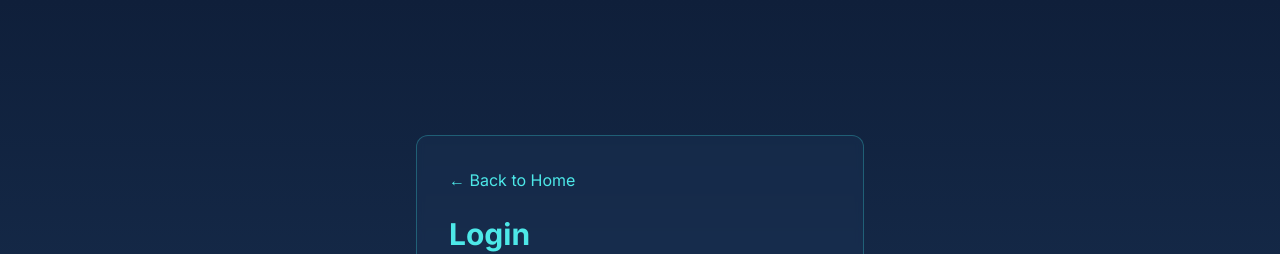
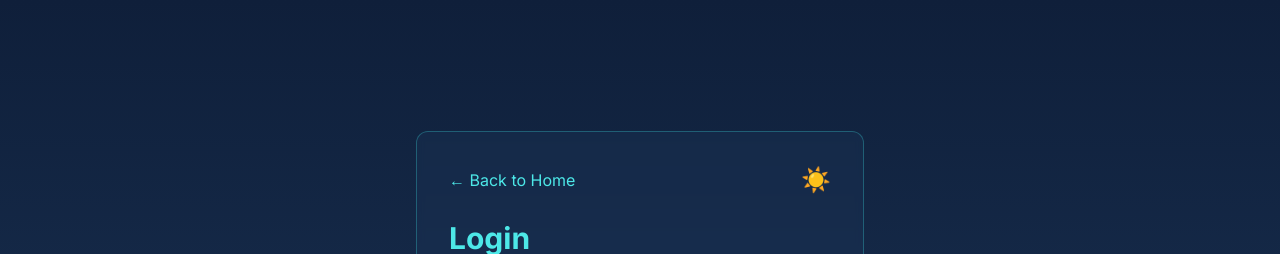
Before and after one commit to yenamai07/Tafara-ai, a Next.js app: page /builder in a window 1280 px wide. Shown: the top 254 px of the page. Built offline with nearby package versions, Linux system fonts and the light colour scheme.

Commit message:
Update page.tsx

```diff
--- a/app/builder/page.tsx
+++ b/app/builder/page.tsx
@@ -54,15 +54,19 @@ export default function Builder() {
 
   // Load saved configurations from localStorage for current user
   useEffect(() => {
+    // Load dark mode first (even before login)
+    const savedDarkMode = localStorage.getItem('tafara-darkmode-global')
+    if (savedDarkMode) {
+      setDarkMode(savedDarkMode === 'true')
+    }
+
     const savedUsername = localStorage.getItem('tafara-username')
     const savedApiKey = localStorage.getItem('tafara-apikey')
-    const savedDarkMode = localStorage.getItem(`tafara-darkmode-${savedUsername}`)
 
     if (savedApiKey && savedUsername) {
       setApiKey(savedApiKey)
       setIsAuthenticated(true)
       setCurrentUser(savedUsername)
-      setDarkMode(savedDarkMode === 'true')
 
       // Load configs for this specific user
       const userConfigs = localStorage.getItem(`tafara-configs-${savedUsername}`)
@@ -196,22 +200,34 @@ export default function Builder() {
   const toggleDarkMode = () => {
     const newMode = !darkMode
     setDarkMode(newMode)
-    localStorage.setItem(`tafara-darkmode-${currentUser}`, String(newMode))
+    localStorage.setItem('tafara-darkmode-global', String(newMode))
   }
 
   if (!isAuthenticated) {
     if (showCreateAccount) {
       return (
-        <div className="min-h-screen flex items-center justify-center p-6">
-          <div className="max-w-md w-full bg-tafara-blue/30 backdrop-blur-sm border border-tafara-teal/30 rounded-xl p-8">
+        <div className={`min-h-screen flex items-center justify-center p-6 ${darkMode ? 'bg-gradient-to-br from-black via-gray-900 to-black' : ''}`}>
+          <div className={`max-w-md w-full backdrop-blur-sm rounded-xl p-8 ${
+            darkMode
+              ? 'bg-gray-900/50 border border-red-500/30'
+              : 'bg-tafara-blue/30 border border-tafara-teal/30'
+          }`}>
+            <div className="flex justify-between items-center mb-6">
               <button
                 onClick={() => setShowCreateAccount(false)}
-              className="text-tafara-cyan hover:text-tafara-teal mb-6 inline-block"
+                className={darkMode ? "text-red-500 hover:text-red-400" : "text-tafara-cyan hover:text-tafara-teal"}
               >
                 ← Back to Login
               </button>
+              <button
+                onClick={toggleDarkMode}
+                className="text-2xl"
+              >
+                {darkMode ? '🌙' : '☀️'}
+              </button>
+            </div>
 
-            <h1 className="text-3xl font-bold text-tafara-cyan mb-6">Create Account</h1>
+            <h1 className={`text-3xl font-bold mb-6 ${darkMode ? 'text-red-500' : 'text-tafara-cyan'}`}>Create Account</h1>
 
             <div className="space-y-6">
               <div>
@@ -296,13 +312,25 @@ export default function Builder() {
     }
 
     return (
-      <div className="min-h-screen flex items-center justify-center p-6">
-        <div className="max-w-md w-full bg-tafara-blue/30 backdrop-blur-sm border border-tafara-teal/30 rounded-xl p-8">
-          <Link href="/" className="text-tafara-cyan hover:text-tafara-teal mb-6 inline-block">
+      <div className={`min-h-screen flex items-center justify-center p-6 ${darkMode ? 'bg-gradient-to-br from-black via-gray-900 to-black' : ''}`}>
+        <div className={`max-w-md w-full backdrop-blur-sm rounded-xl p-8 ${
+          darkMode
+            ? 'bg-gray-900/50 border border-red-500/30'
+            : 'bg-tafara-blue/30 border border-tafara-teal/30'
+        }`}>
+          <div className="flex justify-between items-center mb-6">
+            <Link href="/" className={darkMode ? "text-red-500 hover:text-red-400" : "text-tafara-cyan hover:text-tafara-teal"}>
               ← Back to Home
             </Link>
+            <button
+              onClick={toggleDarkMode}
+              className="text-2xl"
+            >
+              {darkMode ? '🌙' : '☀️'}
+            </button>
+          </div>
 
-          <h1 className="text-3xl font-bold text-tafara-cyan mb-6">Login</h1>
+          <h1 className={`text-3xl font-bold mb-6 ${darkMode ? 'text-red-500' : 'text-tafara-cyan'}`}>Login</h1>
 
           <div className="space-y-6">
             <div>
```
Lines whose indentation alone changed are shown as unchanged.
